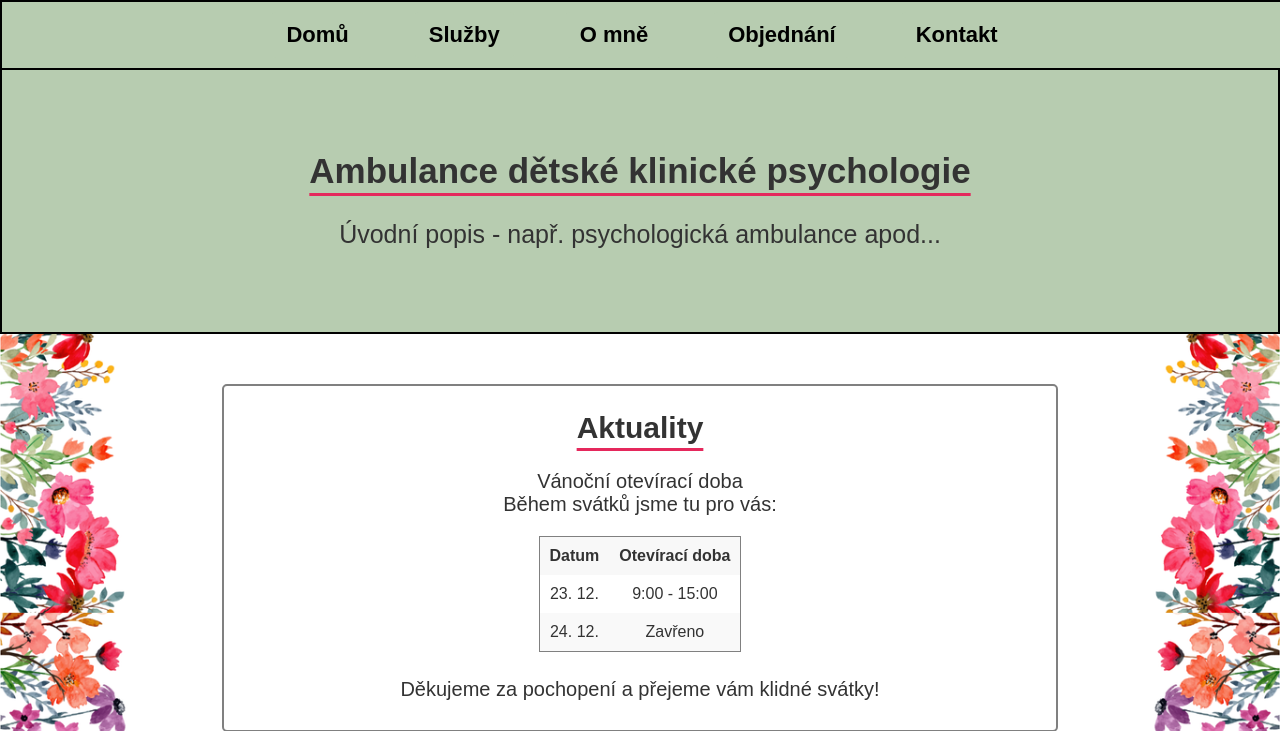
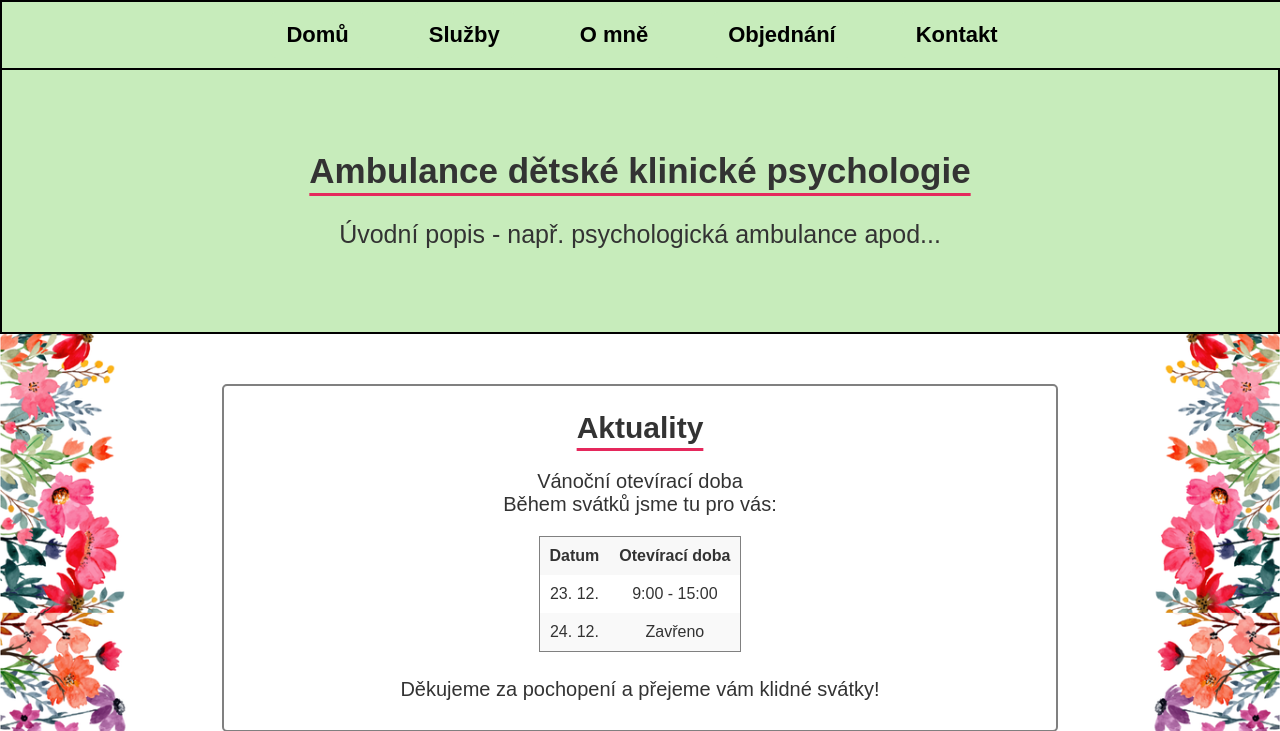
Before and after one commit to brejlpat/web_github, a Flask app: page / in a window 1280 px wide. Shown: the top 731 px of the page. Run offline with Flask 3, Linux system fonts and the light colour scheme.

Commit message:
Top & bottom color change

```diff
--- a/app.py
+++ b/app.py
@@ -14,5 +14,5 @@ def formulare():
 
 
 if __name__ == "__main__":
-    app.run()
-    #app.run(debug=True, port=5000, host="0.0.0.0")
+    #app.run()
+    app.run(debug=True, port=5000, host="0.0.0.0")
--- a/colors.txt
+++ b/colors.txt
@@ -1 +1,4 @@
-#b7ccb0 - zelená k obrázku flowers.png
+#c7ecbb - zelená k obrázku flowers.png
+#f1678d - červená nahoře v navbar hover
+#e5285c - červená v podtržení textu h2
+#dabbec - fialová k designu 2
--- a/static/style.css
+++ b/static/style.css
@@ -140,7 +140,7 @@ label {
     top: 0;          /* Umístí ji na vrch stránky */
     left: 0;         /* Zarovná k levé straně */
     width: 100%;     /* Zajistí, že pokryje celou šířku stránky */
-    background-color: #b7ccb0; /* Nastavení barvy pozadí */
+    background-color: #c7ecbb; /* Nastavení barvy pozadí */
     background-position: center;
     background-size: cover;
     color: black;    /* Barva textu */
@@ -166,7 +166,7 @@ label {
 .navbar a {
     text-decoration: none; /* Odstraní podtržení */
     color: black;          /* Barva textu */
-    background-color: #b7ccb0;
+    background-color: #c7ecbb;
     font-weight: bold;
 }
 
@@ -179,7 +179,7 @@ label {
     width: auto; /* Šířka boxu */
     padding: 50px; /* Vnitřní odsazení od okrajů */
     margin: 10px auto; /* Zarovnání na střed a mezera kolem boxu */
-    background-color: #b7ccb0; /* Světlé pozadí */
+    background-color: #c7ecbb; /* Světlé pozadí */
     border: 2px solid black; /* Šedý okraj */
     border-radius: 0px; /* Zaoblené rohy */
     text-align: center; /* Zarovnání textu na střed */
@@ -188,7 +188,7 @@ label {
 
 .box_title header {
     padding: 10px;
-    background-color: #b7ccb0;
+    background-color: #c7ecbb;
 }
 
 .box_title h2 {
@@ -330,14 +330,14 @@ main {
 .box_kontakty {
     display: grid;
     place-items: center;
-    background-color: #b7ccb0;
+    background-color: #c7ecbb;
     border: 2px solid black;
 }
 
 .div1_kontakty {
     width: 90%;
     height: auto;
-    background-color: #b7ccb0;
+    background-color: #c7ecbb;
     display: flex;
     justify-content: space-between;
 
@@ -355,7 +355,7 @@ main {
     text-decoration-color: #e5285c;
     text-decoration-style: solid;
     text-underline-offset: 10px;
-    background-color: #b7ccb0;
+    background-color: #c7ecbb;
 }
 
 .left_kontakty h1 {
@@ -363,7 +363,7 @@ main {
     text-decoration-color: #e5285c;
     text-decoration-style: solid;
     text-underline-offset: 10px;
-    background-color: #b7ccb0;
+    background-color: #c7ecbb;
 }
 
 .box_kontakty h2 {
--- a/templates/home.html
+++ b/templates/home.html
@@ -5,7 +5,7 @@
   <header id="domu" style="padding: 30px"></header>
   <h2>Ambulance dětské klinické psychologie</h2>
   <p>Úvodní popis - např. psychologická ambulance apod...</p>
-  <header style="background-color: #b7ccb0; padding: 15px"></header>
+  <header style="background-color: #c7ecbb; padding: 15px"></header>
 </div>
 
 <header style="padding: 20px"></header>
```
